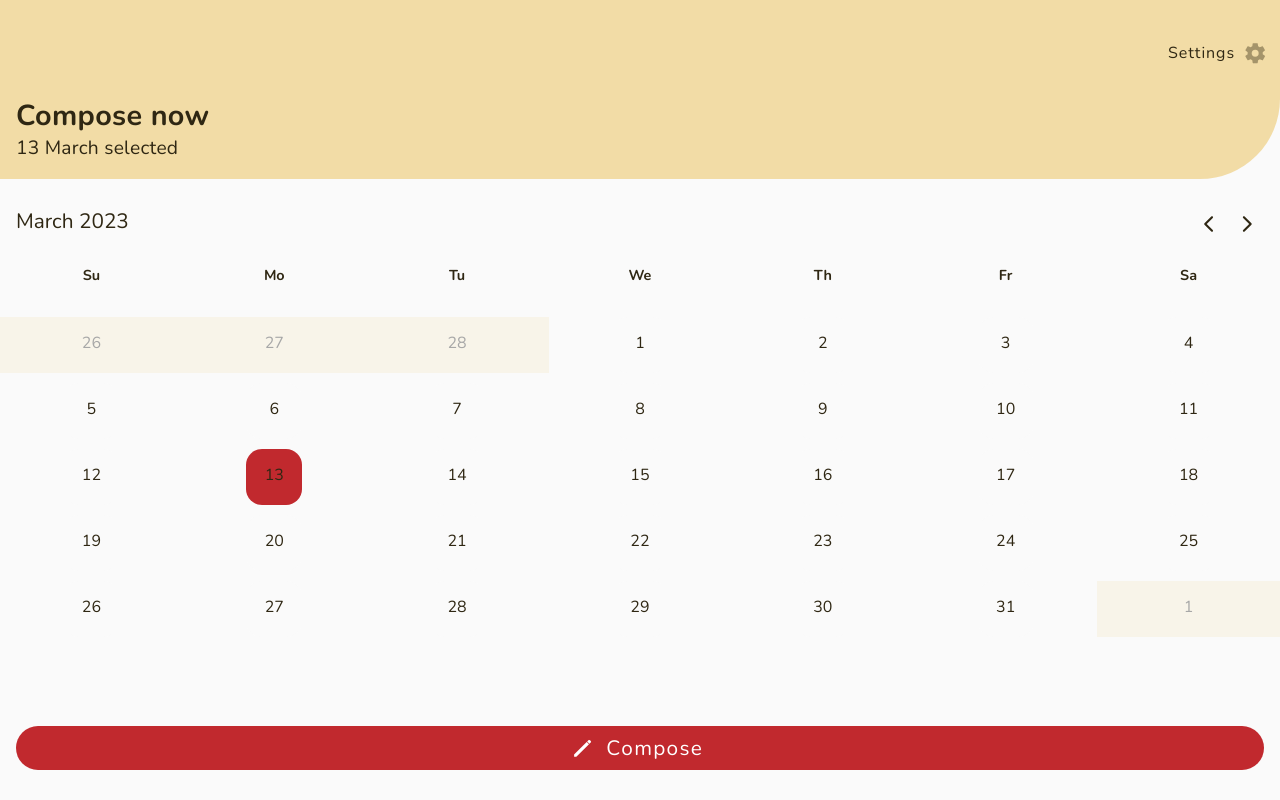
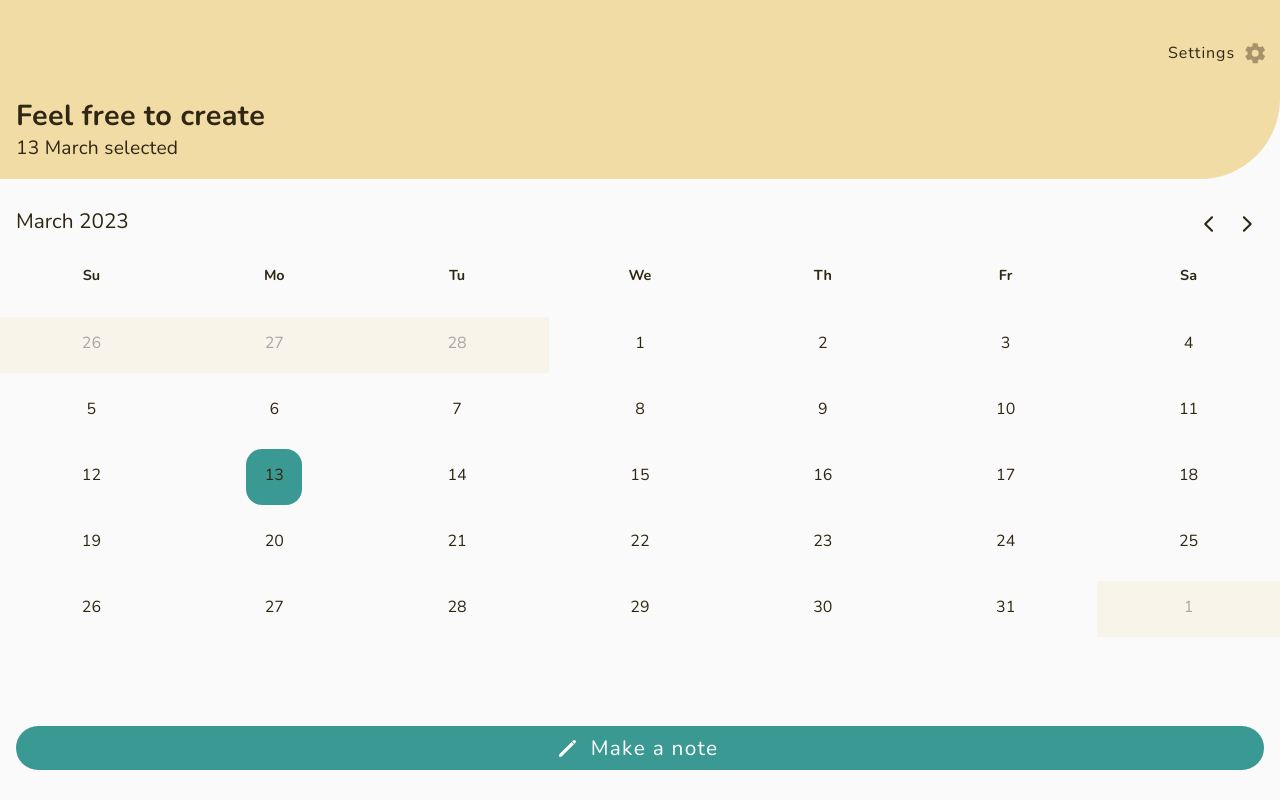
Before and after one commit to LevkoTkach/diary, a React (Create React App) app: page /settings in a window 1280 px wide. Both pictures are taken after a click on the element "Back". Built offline with nearby package versions, Linux system fonts and the light colour scheme; a web font is replaced by a local one.

Commit message:
change button color

```diff
--- a/src/components/ComponentDayPicker.css
+++ b/src/components/ComponentDayPicker.css
@@ -44,7 +44,7 @@
 }
 
 .rdp-day_selected {
-  background-color: var(--ion-color-danger);
+  background-color: var(--ion-color-success);
 }
 
 .rdp-day_outside {
--- a/src/pages/MainPage.tsx
+++ b/src/pages/MainPage.tsx
@@ -18,7 +18,7 @@ const MainPage: React.FC<Params> = () => {
 
 
   useEffect(() => {
-    if (params.date ) {
+    if (params.date) {
       setDate(params.date)
     };
   }, [params])
@@ -44,14 +44,14 @@ const MainPage: React.FC<Params> = () => {
           </IonButtons>
         </IonToolbar>
 
-        <IonTitle color='warning' className='main-header-title'>Compose now</IonTitle>
+        <IonTitle color='warning' className='main-header-title'>Feel free to create</IonTitle>
         <IonTitle color='dark' className='main-header-date-title'>{format(parseISO(date!), 'd MMMM')} selected</IonTitle>
       </IonHeader>
       <IonContent >
 
         <ComponentDayPicker
           date={date}
-          onDayClick={(day: Date) =>setDate(format(day, "yyyy-MM-dd"))}
+          onDayClick={(day: Date) => setDate(format(day, "yyyy-MM-dd"))}
         />
 
       </IonContent>
@@ -59,21 +59,24 @@ const MainPage: React.FC<Params> = () => {
         (function () {
           if (service.findByDate(date).length) {
             return <IonButton
-              color="danger"
+              color="success"
               routerLink={`/note-list/${date}`}
               className="compose-button"
               shape="round">
               View Notes
             </IonButton>
           };
-          return <IonButton
-            color="danger"
-            routerLink={`/note/${date}`}
-            className="compose-button"
-            shape="round">
-            <IonIcon className="pen-icon" slot="start" icon={pencilSharp}></IonIcon>
-            Compose
-          </IonButton>
+          return (
+            <IonButton
+              color="success"
+              routerLink={`/note/${date}`}
+              className="compose-button"
+              shape="round"
+            >
+              <IonIcon className="pen-icon" slot="start" icon={pencilSharp}></IonIcon>
+              Make a note
+            </IonButton>
+          )
         })()
       }
     </IonPage >
--- a/src/pages/NoteListPage.tsx
+++ b/src/pages/NoteListPage.tsx
@@ -113,13 +113,13 @@ const NoteListPage: React.FC<Params> = () => {
       </IonContent >
 
       <IonButton
-        color="danger"
+        color="success"
         routerLink={`/note/${date}`}
         className="compose-button"
         shape="round"
       >
         <IonIcon className="pen-icon" slot="start" icon={pencilSharp} />
-        Compose
+        Make a note
       </IonButton>
 
     </IonPage>
--- a/src/pages/NotePage.tsx
+++ b/src/pages/NotePage.tsx
@@ -95,7 +95,8 @@ const NotePage: React.FC<Params> = () => {
         className="done-button"
         shape="round"
         fill="outline"
-        color="danger">
+        color="success"
+      >
         <IonIcon icon={checkmarkOutline}></IonIcon>
         Done
       </IonButton>
--- a/src/theme/variables.css
+++ b/src/theme/variables.css
@@ -30,7 +30,7 @@ http://ionicframework.com/docs/theming/ */
   --ion-color-tertiary-tint: #6370ff;
 
   /** success **/
-  --ion-color-success: #2dd36f;
+  --ion-color-success: #3A9992;
   --ion-color-success-rgb: 45, 211, 111;
   --ion-color-success-contrast: #ffffff;
   --ion-color-success-contrast-rgb: 255, 255, 255;
@@ -156,7 +156,7 @@ http://ionicframework.com/docs/theming/ */
   --ion-color-tertiary-shade: #4A4A4A;
   --ion-color-tertiary-tint: #7974ff;
 
-  --ion-color-success: #2fdf75;
+  --ion-color-success: #21C2B6;
   --ion-color-success-rgb: 47, 223, 117;
   --ion-color-success-contrast: #000000;
   --ion-color-success-contrast-rgb: 0, 0, 0;
```
